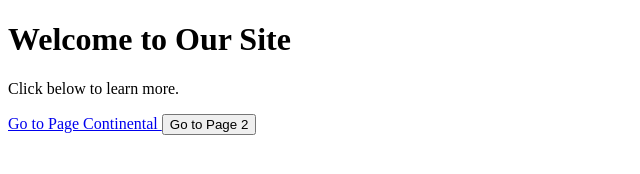
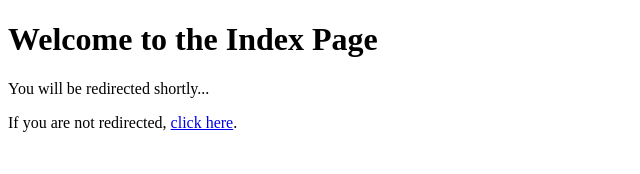
Before and after one commit to Amreesh1/AK2, a plain HTML site: page index.html in a window 1280 px wide. Shown: the whole page, without its empty margins (0-640 px from the left). Drawn offline with Linux system fonts and the light colour scheme.

Commit message:
Update index.html

```diff
--- a/index.html
+++ b/index.html
@@ -1,17 +1,15 @@
-<!-- index.html -->
 <!DOCTYPE html>
 <html lang="en">
 <head>
     <meta charset="UTF-8">
     <meta name="viewport" content="width=device-width, initial-scale=1.0">
-    <title>Welcome Page</title>
+    <title>Redirecting...</title>
+    <!-- Set the delay to 3 seconds before redirecting -->
+    <meta http-equiv="refresh" content="1;url=Home _ Continental.html">
 </head>
 <body>
-    <h1>Welcome to Our Site</h1>
-    <p>Click below to learn more.</p>
-    <!-- Link to another page -->
-    <a href="Home _ Continental.html">Go to Page Continental </a>
-    <!-- OR use a button to navigate -->
-    <button onclick="window.location.href='Home _ Continental.html'">Go to Page 2</button>
+    <h1>Welcome to the Index Page</h1>
+    <p>You will be redirected shortly...</p>
+    <p>If you are not redirected, <a href="Home _ Continental.html">click here</a>.</p>
 </body>
 </html>
```
